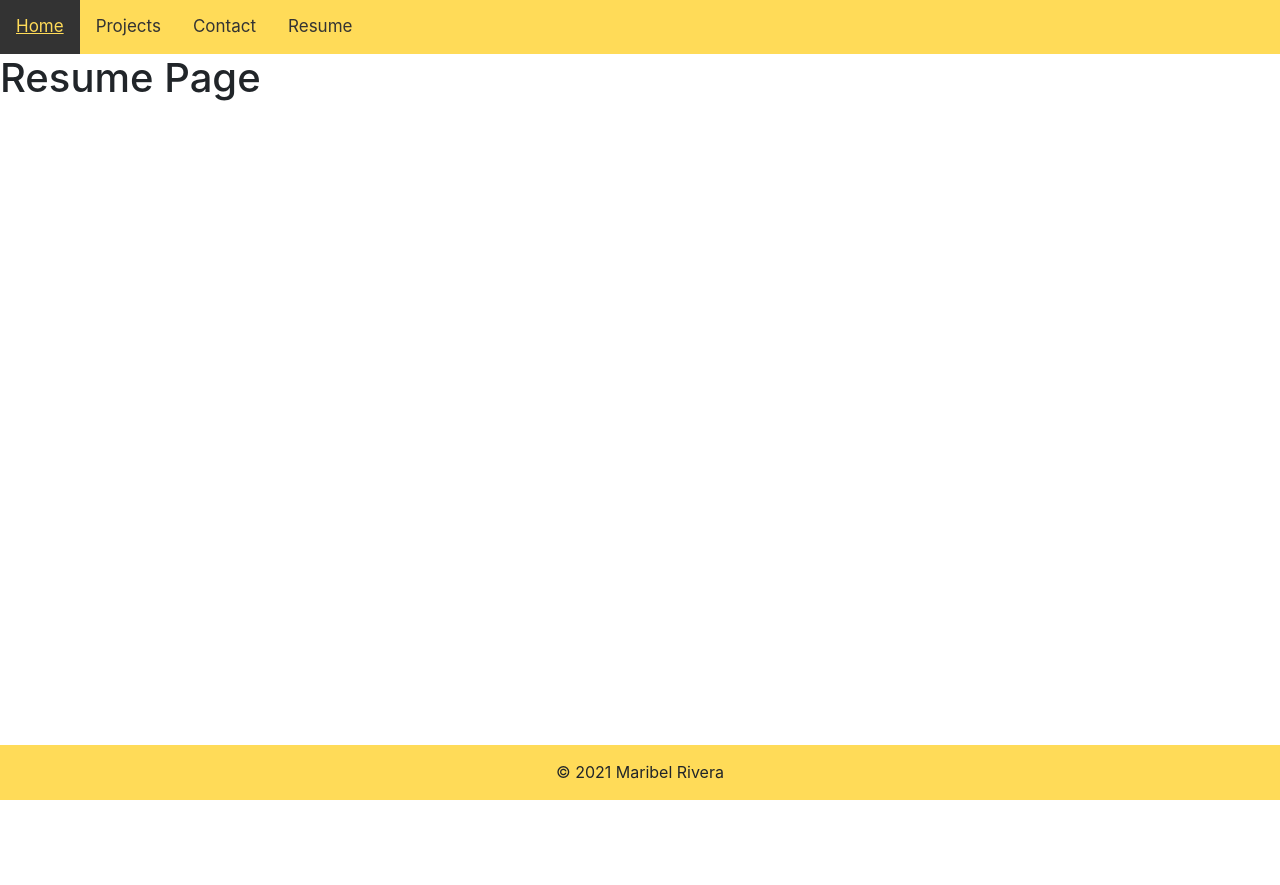
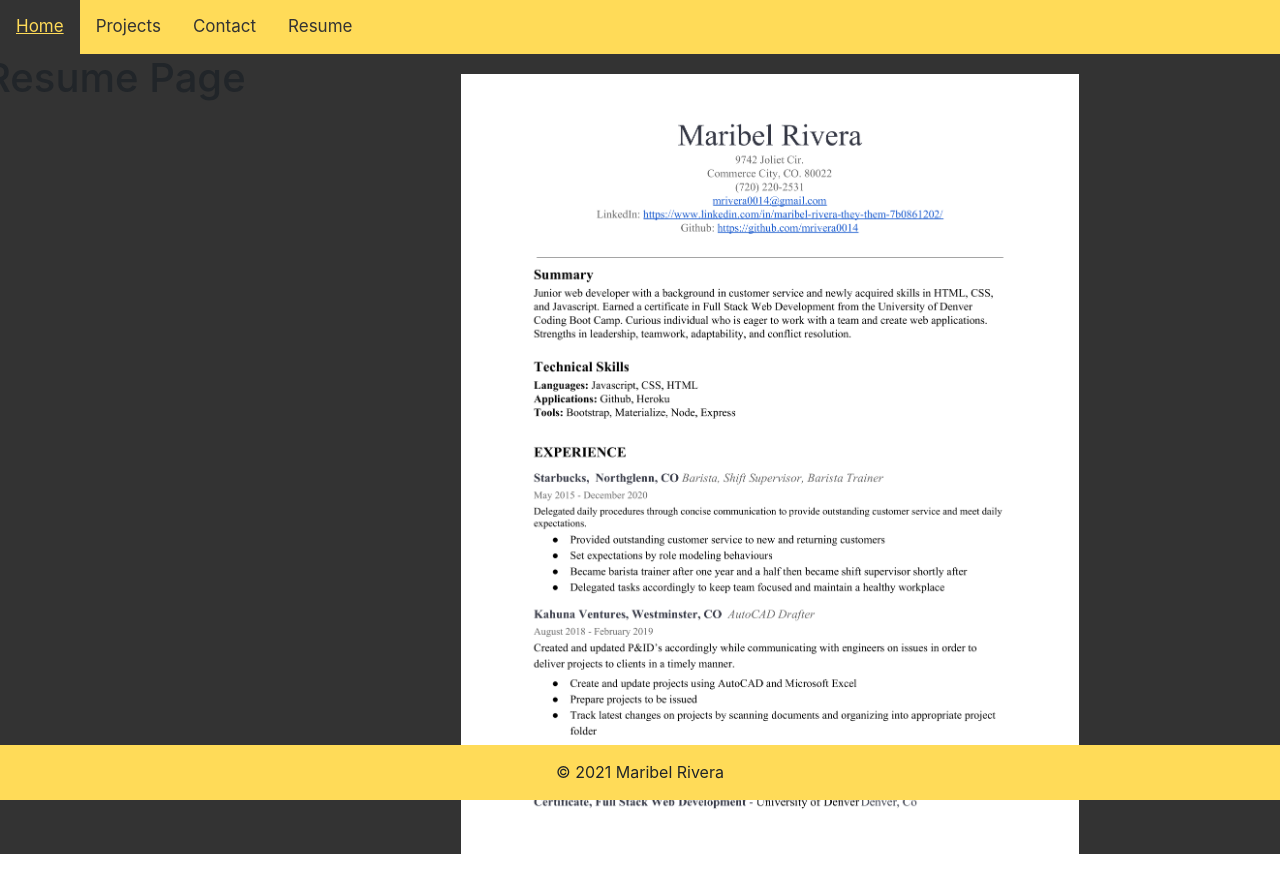
Before and after one commit to mrivera0014/Portfolio-2.0, a React (Create React App) app: page /resume in a window 1280 px wide. Before the commit the page ends 800 px from the top, so only its background shows below. Built offline with nearby package versions, Linux system fonts and the light colour scheme.

Commit message:
created resume component, rendering on page, added styling, needs link to download still

```diff
--- /dev/null
+++ b/src/components/Resume/Resume.css
@@ -0,0 +1,8 @@
+.resumeImg {
+    max-width: 80%;
+    max-height: 100%;
+    display: block;
+    margin: auto;
+margin-top: 20px;
+margin-bottom: 20px;
+}
--- /dev/null
+++ b/src/components/Resume/Resume.js
@@ -0,0 +1,12 @@
+import React from 'react'
+import './Resume.css'
+
+function Resume() {
+    return (
+        <>
+            <img className="resumeImg" src={process.env.PUBLIC_URL + 'assets/maribel_rivera_resume.png'} alt="Resume" />
+        </>
+    )
+}
+
+export default Resume
--- a/src/pages/Resume.js
+++ b/src/pages/Resume.js
@@ -1,11 +1,16 @@
 import React from 'react'
+import Row from 'react-bootstrap/esm/Row'
+import Resume from '../components/Resume/Resume'
 
-function Resume() {
+function ResumeLink() {
     return (
-        <div>
-            <h1>Resume Page</h1>
-        </div>
+        <>
+            <Row>
+                <h1>Resume Page</h1>
+                <Resume />
+            </Row>
+        </>
     )
 }
 
-export default Resume
+export default ResumeLink
```
Also changed, not shown: public/assets/maribel_rivera_resume.png (added).
